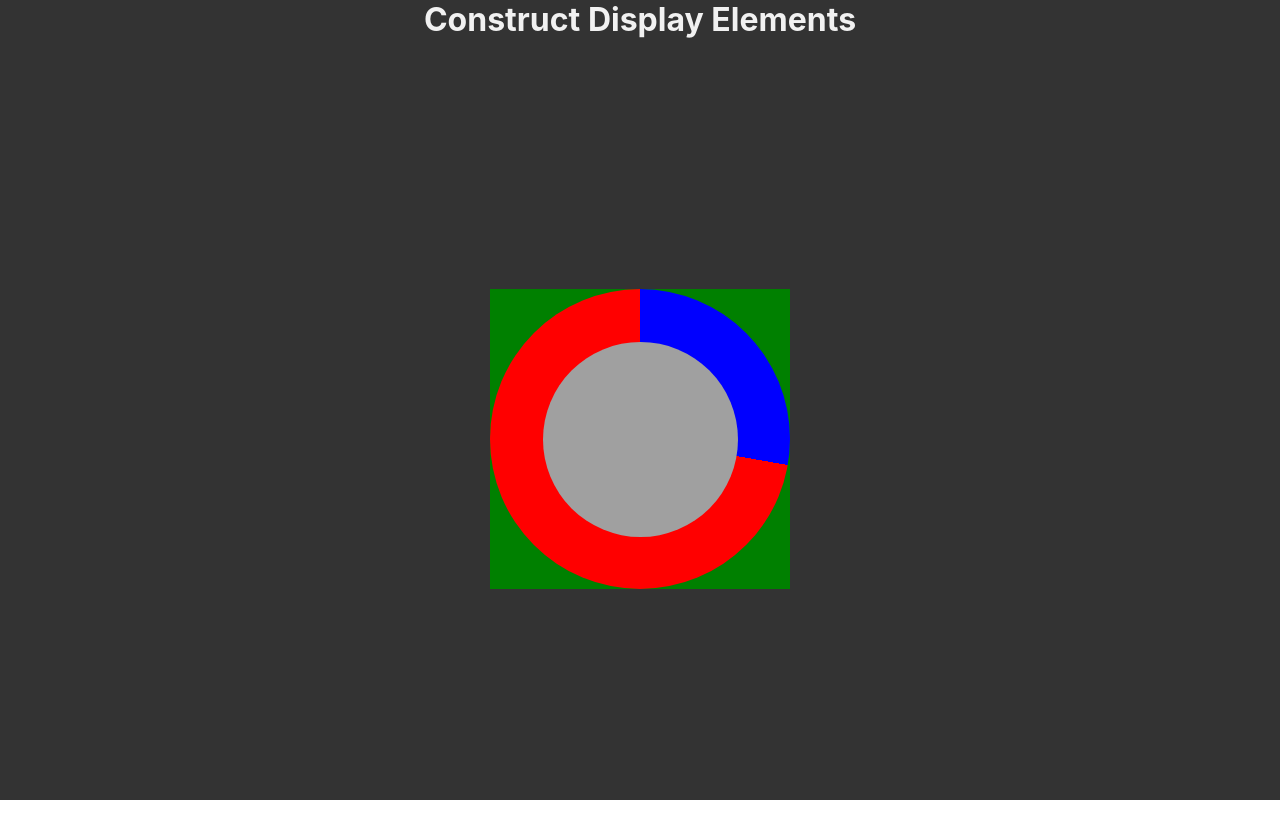
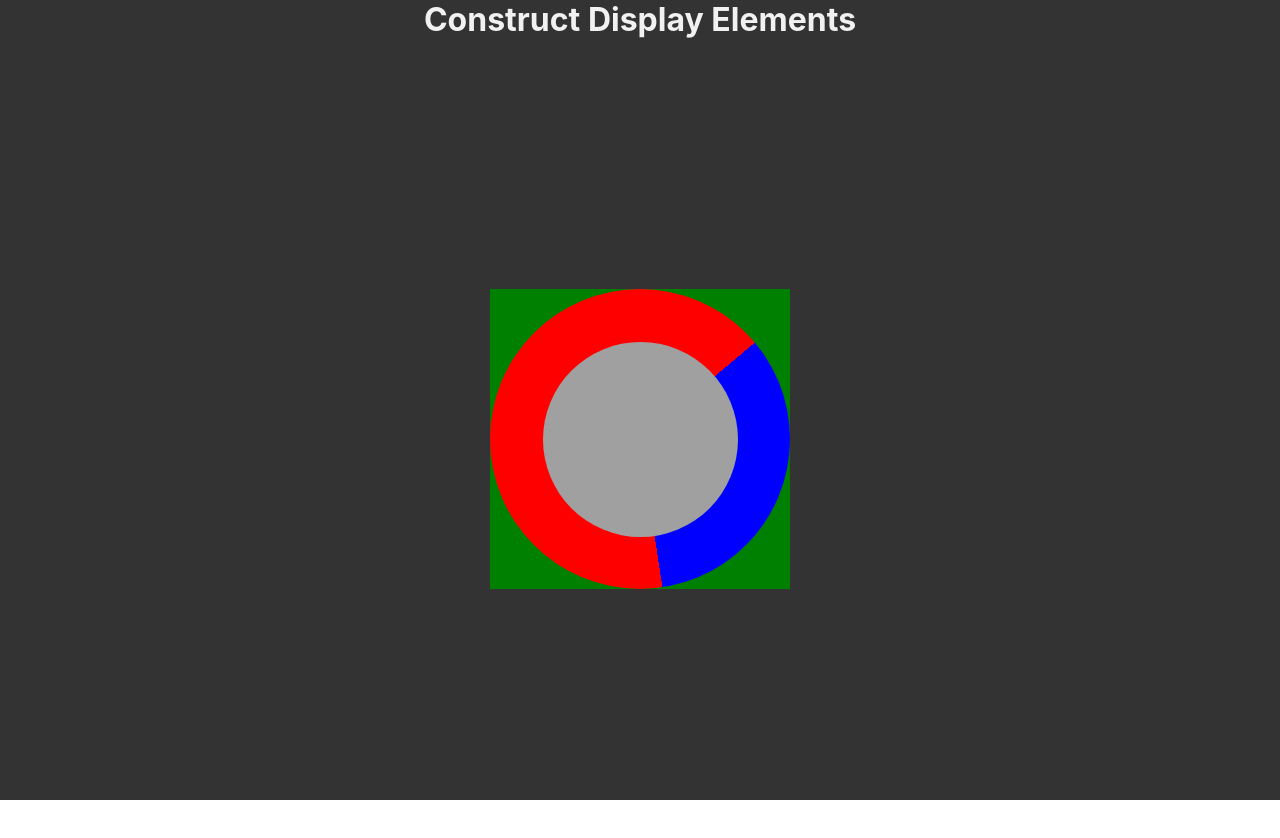
Before and after one commit to Auddity/Sports-Stats-Display, a React (Create React App) app: page /tempWorking in a window 1280 px wide. Built offline with nearby package versions, Linux system fonts and the light colour scheme.

Commit message:
formula get degree for conic-gradiant

```diff
--- a/src/components/TempWorking.js
+++ b/src/components/TempWorking.js
@@ -1,18 +1,48 @@
 import '../sass/_TempWorking.scss'
+import { useState } from 'react'
 
 function TempWorking() {
+  const [teamTotalYards, setTeamTotalYards] = useState({
+    home: 450,
+    away: 229,
+  });
+
+  const gameTotal = teamTotalYards.home + teamTotalYards.away
+  const gradientBreak = teamTotalYards.away * 360 / gameTotal
+
+  // console.log(gameTotal);
+  // console.log(homePercentage, awayPercentage);
+  console.log(gradientBreak);
+
+  const pieRingStyle = {
+    backgroundImage: `conic-gradient(from 50deg, blue ${gradientBreak}deg, red ${gradientBreak}deg)`
+  }
+
   return (
     <main className="Working">
       <h1>Construct Display Elements</h1>
       <div className="container">
+
+        {/* Circle Chart start */}
         <div className="circle-container">
-          <div className="circle">
+          <div
+            className="circle"
+            style={pieRingStyle}
+          >
 
             <div className="circle-center">
 
             </div>
           </div>
         </div>
+      {/* Circle Chart End */}
+
+      {/* Tree Map Start */}
+      <div className="tree-map-container">
+
+      </div>
+      {/* Tree Map End  */}
+
       </div>
     </main>
   )
--- a/src/sass/_TempWorking.scss
+++ b/src/sass/_TempWorking.scss
@@ -20,9 +20,14 @@
         display: flex;
         align-items: center;
         justify-content: center;
-        // background-color: red;
-        background-image: conic-gradient(blue 100deg, red 100deg);
+        // background-image: conic-gradient(from 100deg, blue 100deg, red 100deg);
+
         // For hard stops the previous and next color must have the same degree
+
+        // For this to look the way I want, the second color, has to be the color of the team with more yards
+
+        // And the degree after each color has to be the lowest yardage of the two teams
+
         height: 100%;
         width: 100%;
         border-radius: 50%;
```
